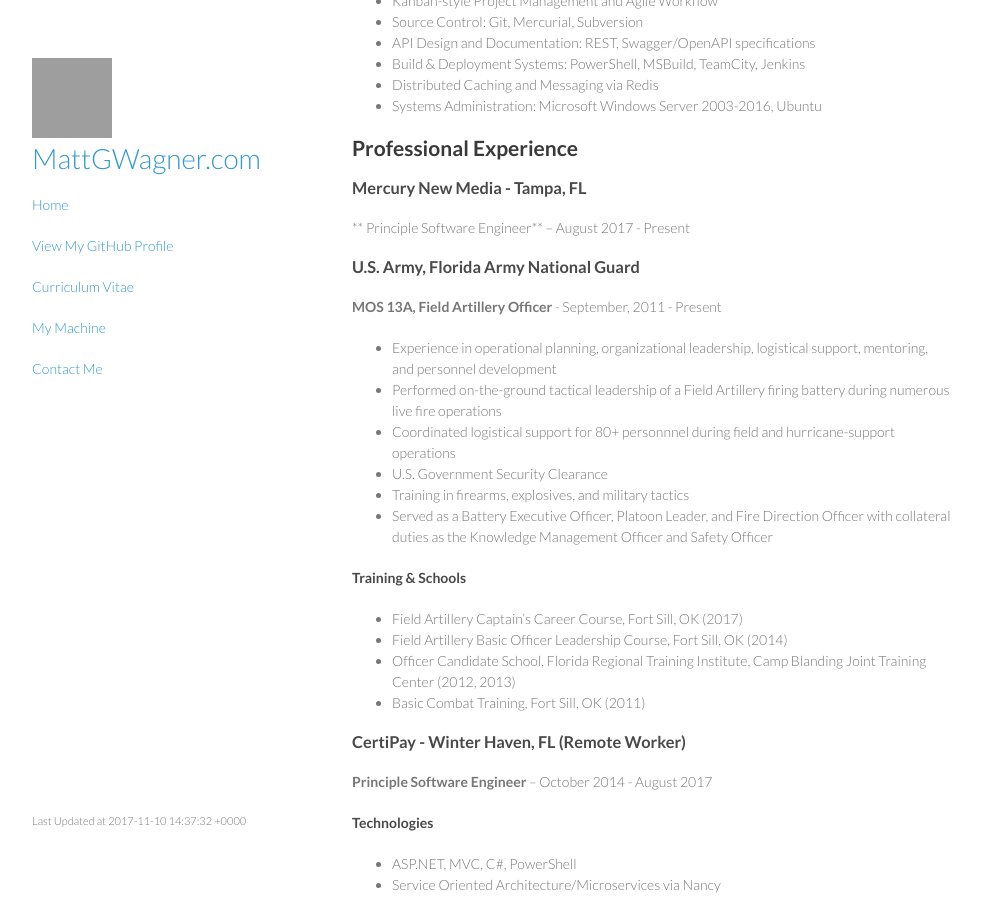
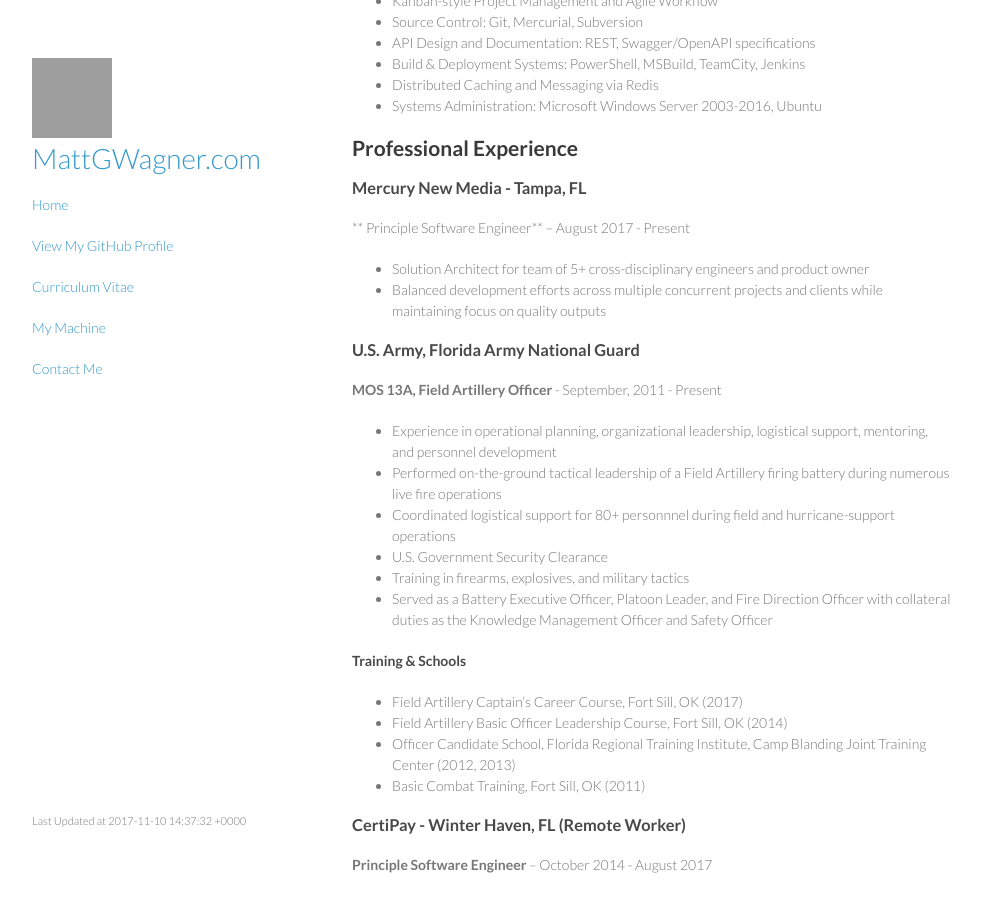
Before and after one commit to mattgwagner/mattgwagner, a Jekyll site: the page built from cv.md, in a window 1280 px wide and 900 px high, scrolled down 497 px. Shown: the whole window, without its empty margins (148-1129 px from the left). Built offline with Jekyll 4.4.1, drawn with Linux system fonts in a browser that asks for light colours; grey boxes are pictures that could not be loaded.

Commit message:
Update cv.md

```diff
--- a/cv.md
+++ b/cv.md
@@ -35,6 +35,9 @@ title: Matt G. Wagner - Curriculum Vitae
 
 ### Mercury New Media - Tampa, FL
 ** Principle Software Engineer** -- August 2017 - Present
+
+* Solution Architect for team of 5+ cross-disciplinary engineers and product owner
+* Balanced development efforts across multiple concurrent projects and clients while maintaining focus on quality outputs
 
 ### U.S. Army, Florida Army National Guard
 **MOS 13A, Field Artillery Officer** - September, 2011 - Present
```
